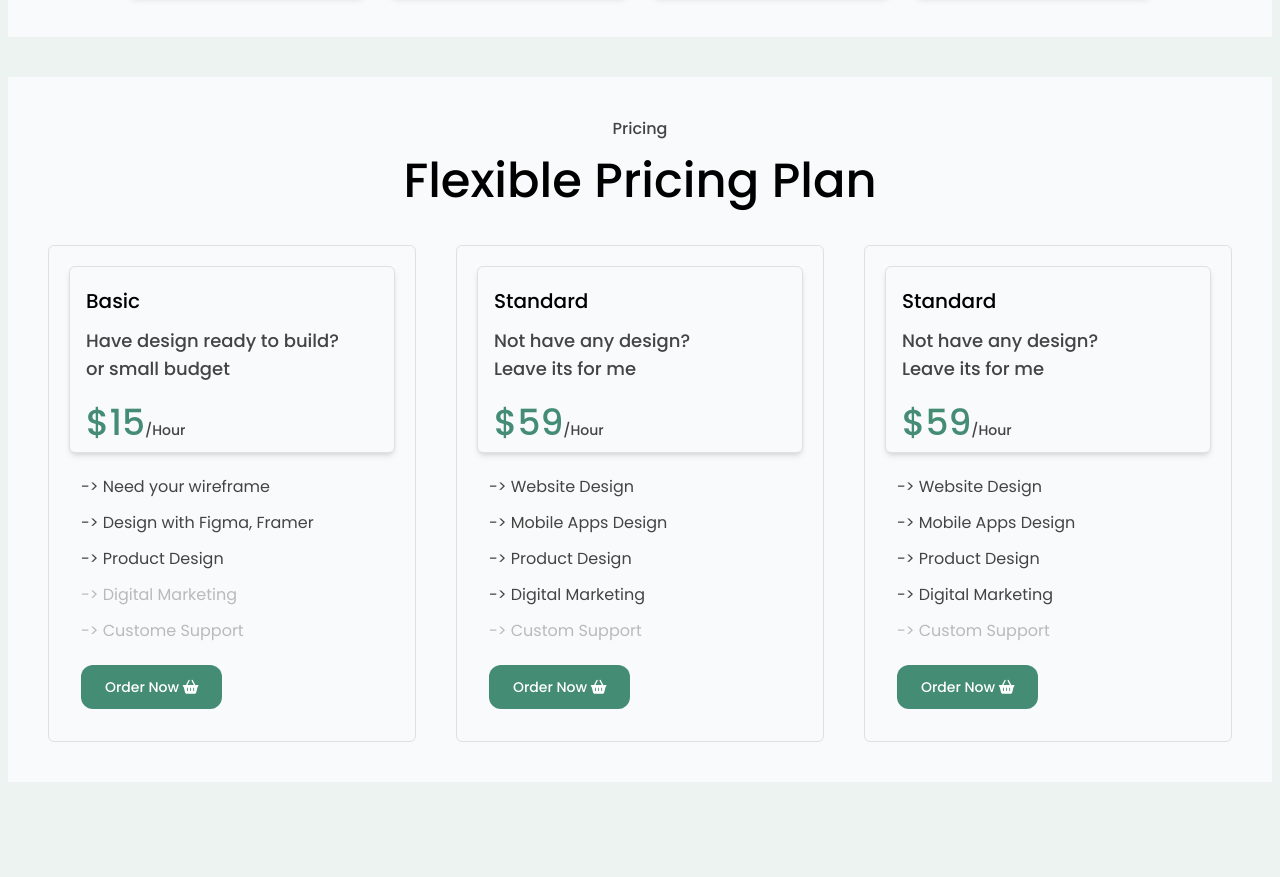
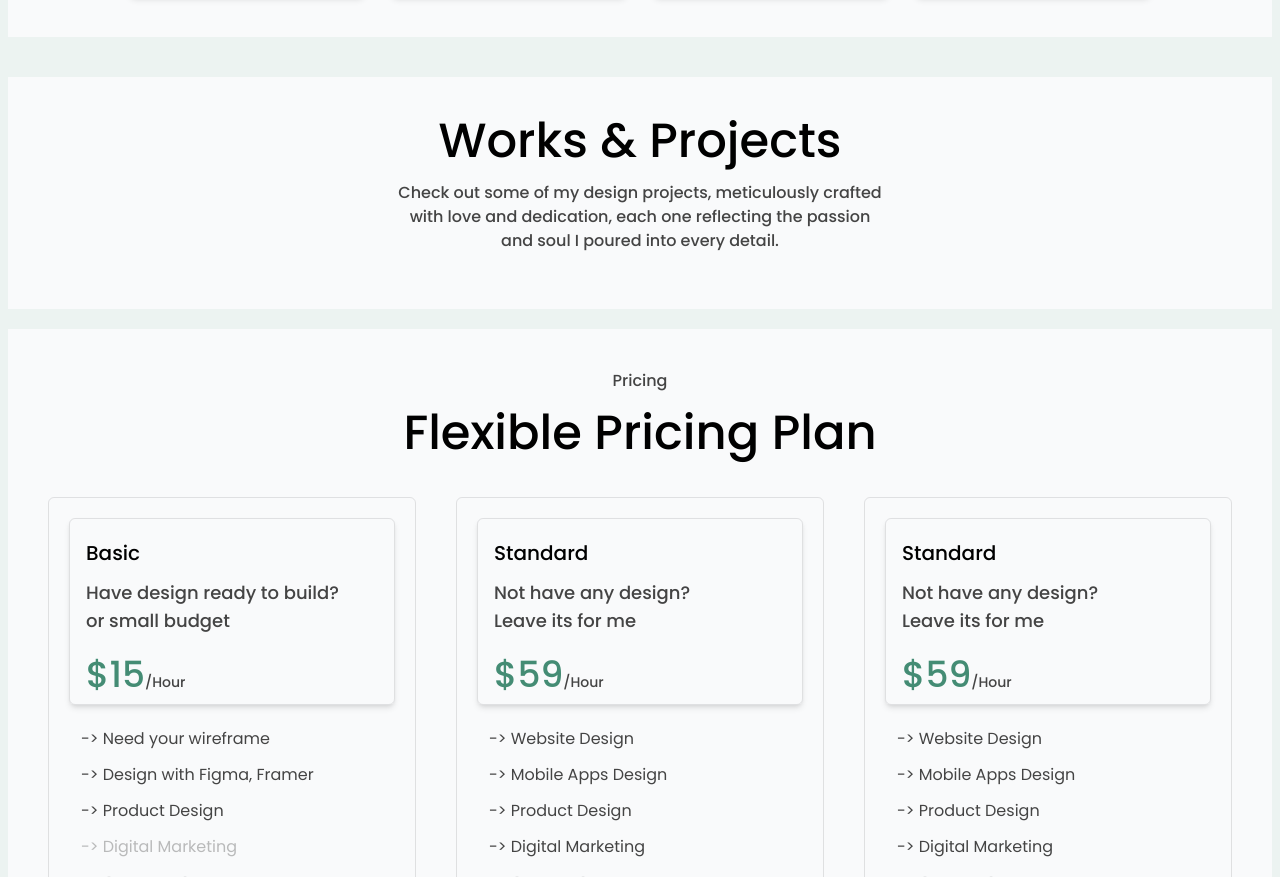
Before and after one commit to faysalahmmed1/ASDL_2024, a plain HTML site: page index.html in a window 1280 px wide. Shown: the part 2263-3140 px from the top of the page. Before the commit the page ends 3045 px from the top, so only its background shows below. Drawn offline with nearby package versions, Linux system fonts and the light colour scheme.

Commit message:
added works & projects heading

```diff
--- a/index.html
+++ b/index.html
@@ -423,6 +423,17 @@
   </section>
   <!-- My Skills section End -->
 
+  <!-- Works & Projects -->
+  <section class="mb-5">
+    <div class="bg-gray-50">
+      <div class="text-center py-10">
+        <h1 class="poppins-font text-5xl text-[#000000] mb-4">Works & Projects</h1>
+        <p class="poppins-font text-base text-[#444444] mb-4 px-10 lg:px-96">Check out some of my design projects, meticulously crafted with love and dedication, each one reflecting the
+          passion and soul I poured into every detail.</p>
+      </div>
+    </div>
+  </section>
+  <!-- Works & Projects End -->
   <!-- Flexible Pricing plan section -->
   <section>
     <div class="bg-gray-50 py-10">
```
